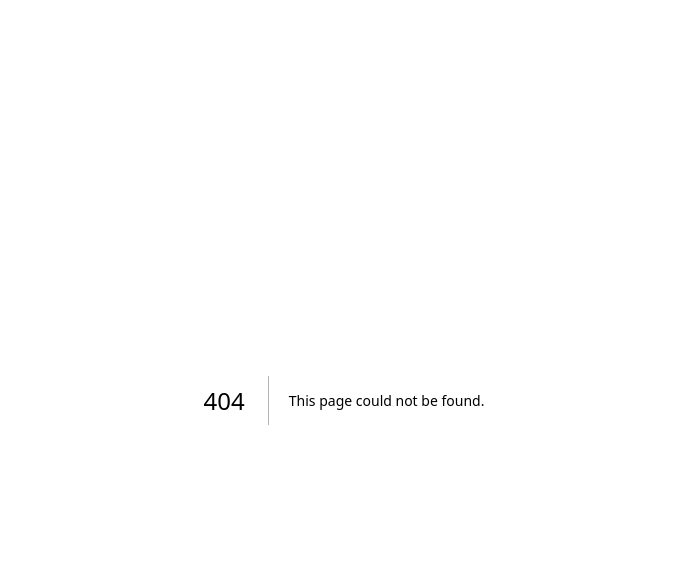
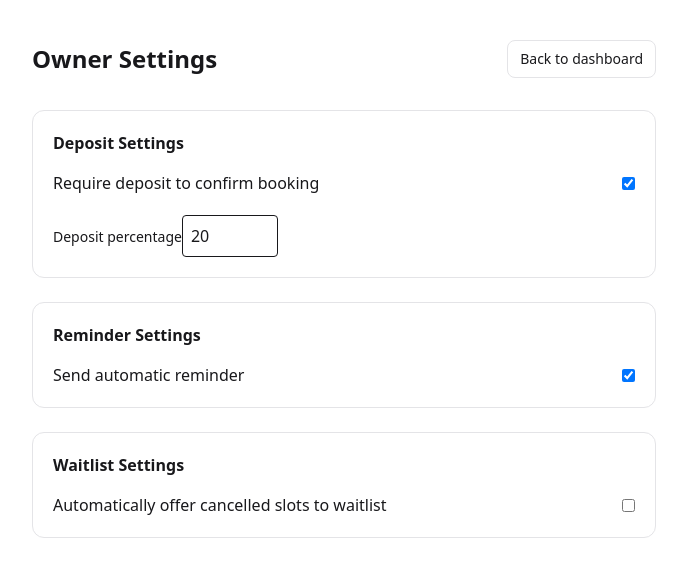
Before and after one commit to valentinetiong-lab/valsentra, a Next.js app: page /settings in a window 1280 px wide. Before the commit this address had no page. Shown: the top 576 px of the page, without its empty margins (296-983 px from the left). Built offline with nearby package versions, Linux system fonts and the light colour scheme.

Commit message:
MVP dashboard + booking flow

```diff
--- a/app/dashboard/page.tsx
+++ b/app/dashboard/page.tsx
@@ -189,19 +189,30 @@ const revenueProtected = bookings
   return (
     <main className="min-h-screen bg-white text-zinc-900">
       <div className="mx-auto max-w-5xl px-6 py-10">
-        <div className="flex items-center justify-between">
+
+       <div className="flex items-center justify-between flex-wrap gap-3">
+
   <div>
     <h1 className="text-2xl font-semibold">Owner Dashboard</h1>
     <p className="mt-1 text-sm text-zinc-600">
       Microbusiness control panel – protect revenue & reduce no-shows.
     </p>
   </div>
+
+  <div className="flex gap-3">
+    <Link
+  href="/settings"
+  className="rounded-lg bg-zinc-900 px-4 py-2 text-sm text-white hover:bg-zinc-700"
+>
+  Settings
+</Link>
     <Link
       href="/demo"
       className="rounded-lg bg-black px-4 py-2 text-sm text-white"
     >
       View Booking Flow
     </Link>
+
     <button
       onClick={() => setShowQuickAdd(!showQuickAdd)}
       className="rounded-lg border px-4 py-2 text-sm hover:bg-zinc-100"
@@ -209,6 +220,9 @@ const revenueProtected = bookings
       {showQuickAdd ? "Close Quick Add" : "Quick Add Booking"}
     </button>
   </div>
+
+</div>
+
 {showQuickAdd && (
   <div className="mt-6 rounded-2xl border border-zinc-200 bg-white p-5 shadow-sm">
     <p className="text-sm font-semibold text-zinc-900">Quick Add Booking</p>
--- /dev/null
+++ b/app/settings/page.tsx
@@ -0,0 +1,89 @@
+"use client";
+
+import { useState } from "react";
+import Link from "next/link";
+
+export default function SettingsPage() {
+
+  const [depositRequired, setDepositRequired] = useState(true);
+  const [depositPercent, setDepositPercent] = useState(20);
+  const [autoReminder, setAutoReminder] = useState(true);
+  const [waitlistAutoFill, setWaitlistAutoFill] = useState(false);
+
+  return (
+    <main className="min-h-screen bg-white text-zinc-900">
+      <div className="mx-auto max-w-2xl px-6 py-10">
+
+        <div className="flex items-center justify-between">
+          <h1 className="text-2xl font-semibold">Owner Settings</h1>
+
+          <Link
+            href="/dashboard"
+            className="rounded-lg border border-zinc-200 px-3 py-2 text-sm hover:bg-zinc-50"
+          >
+            Back to dashboard
+          </Link>
+        </div>
+
+        <div className="mt-8 space-y-6">
+
+          {/* Deposit Settings */}
+          <div className="rounded-xl border border-zinc-200 p-5">
+            <h2 className="font-semibold">Deposit Settings</h2>
+
+            <div className="mt-4 flex items-center justify-between">
+              <span>Require deposit to confirm booking</span>
+              <input
+                type="checkbox"
+                checked={depositRequired}
+                onChange={(e)=>setDepositRequired(e.target.checked)}
+              />
+            </div>
+
+            <div className="mt-4">
+              <label className="text-sm">Deposit percentage</label>
+
+              <input
+                type="number"
+                value={depositPercent}
+                onChange={(e)=>setDepositPercent(Number(e.target.value))}
+                className="mt-1 w-24 rounded border p-2"
+              />
+            </div>
+
+          </div>
+
+          {/* Reminder Settings */}
+          <div className="rounded-xl border border-zinc-200 p-5">
+            <h2 className="font-semibold">Reminder Settings</h2>
+
+            <div className="mt-4 flex items-center justify-between">
+              <span>Send automatic reminder</span>
+              <input
+                type="checkbox"
+                checked={autoReminder}
+                onChange={(e)=>setAutoReminder(e.target.checked)}
+              />
+            </div>
+          </div>
+
+          {/* Waitlist Settings */}
+          <div className="rounded-xl border border-zinc-200 p-5">
+            <h2 className="font-semibold">Waitlist Settings</h2>
+
+            <div className="mt-4 flex items-center justify-between">
+              <span>Automatically offer cancelled slots to waitlist</span>
+              <input
+                type="checkbox"
+                checked={waitlistAutoFill}
+                onChange={(e)=>setWaitlistAutoFill(e.target.checked)}
+              />
+            </div>
+
+          </div>
+
+        </div>
+      </div>
+    </main>
+  );
+}
```
Lines whose indentation alone changed are shown as unchanged.
